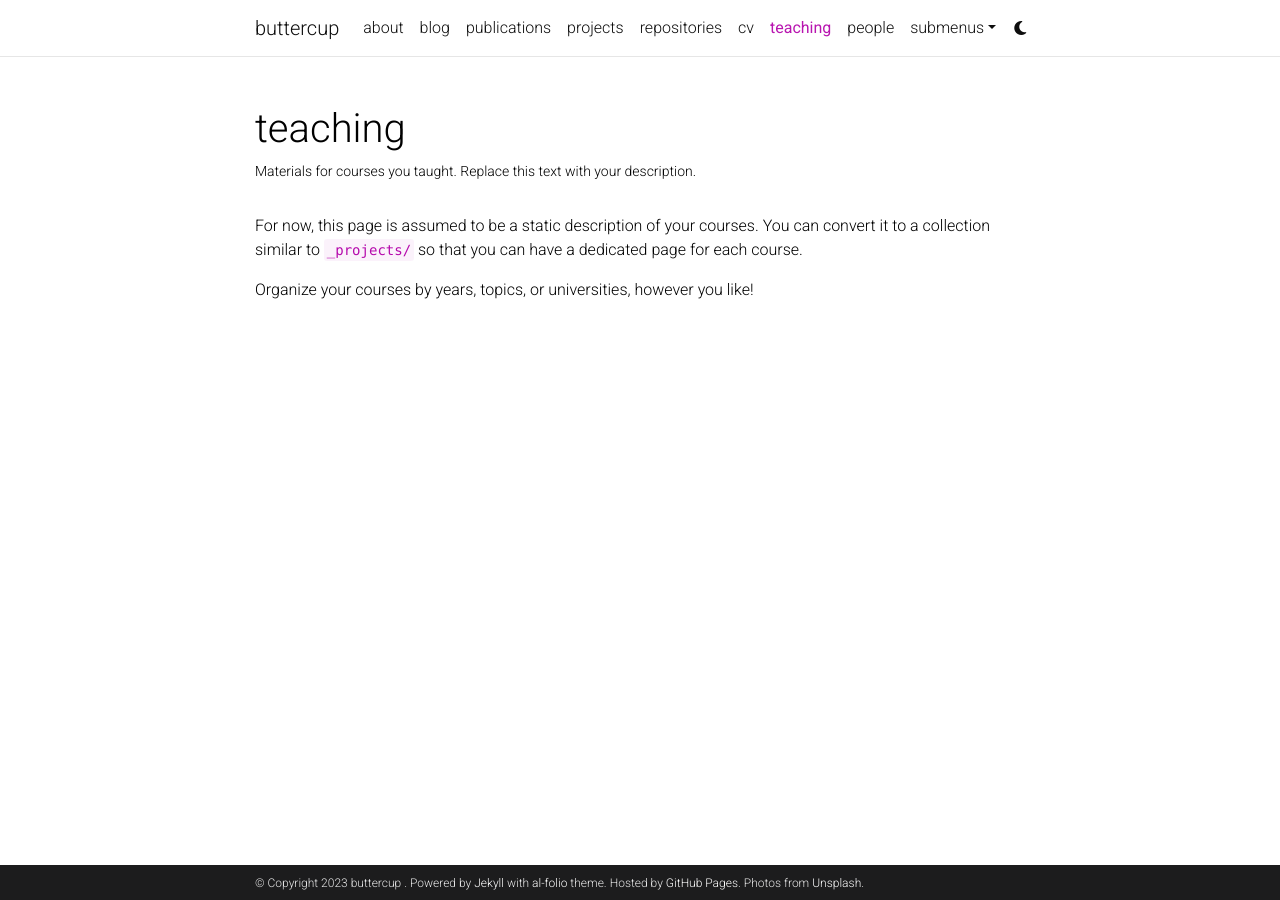
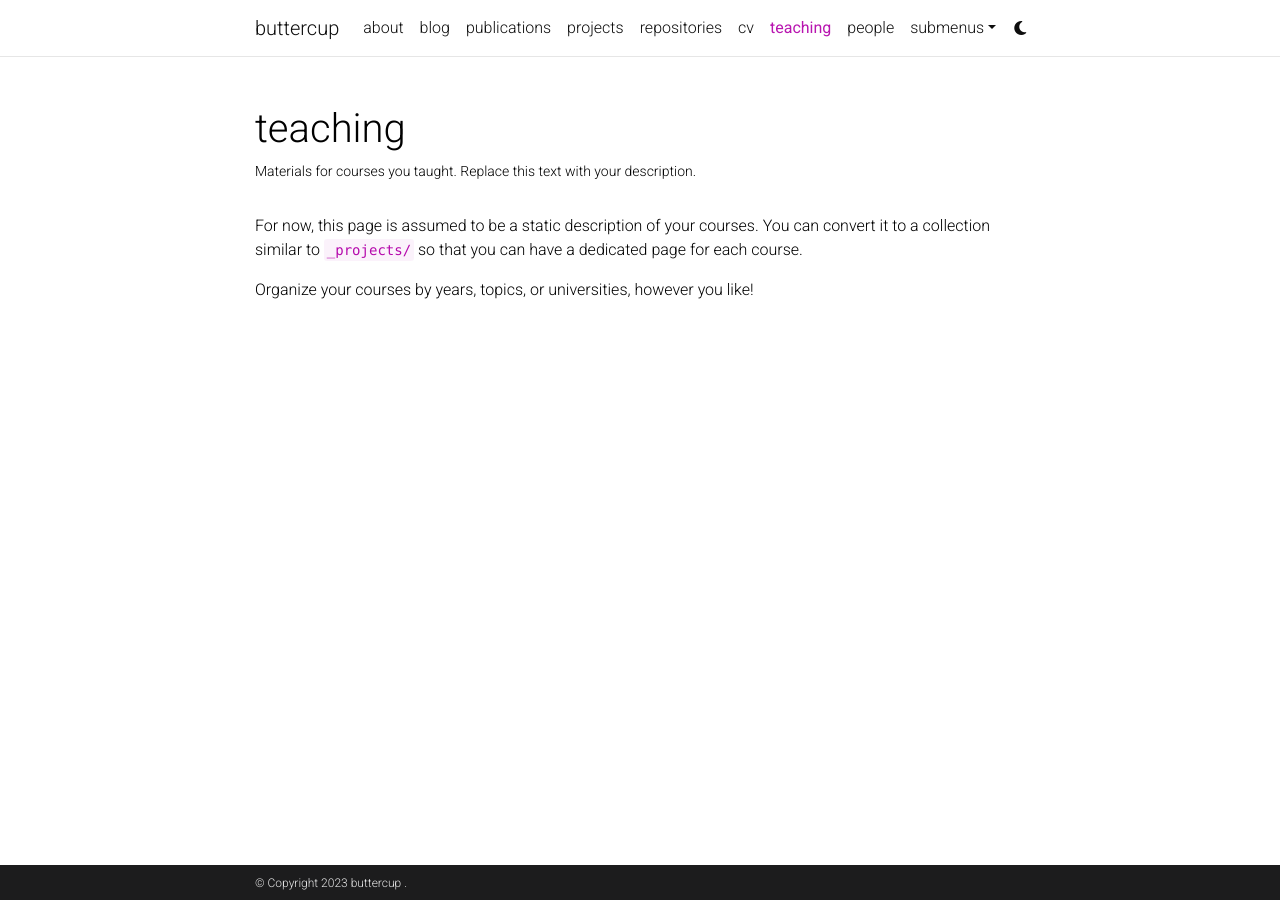
Before and after one commit to new-Sunset-shimmer/new-Sunset-shimmer, a Jekyll site: the page built from _pages/teaching.md, in a window 1280 px wide. Built offline with Jekyll 4.4.1, drawn with Linux system fonts in a browser that asks for light colours; comment, search, counter and statistics services are not loaded; a style sheet for code colours, icons or effects is not loaded.

Commit message:
Update _config.yml

```diff
--- a/_config.yml
+++ b/_config.yml
@@ -8,12 +8,10 @@
 last_name:
 email: you@example.com
 description: > # the ">" symbol means to ignore newlines until "footer_text:"
-  A simple, whitespace theme for academics. Based on [*folio](https://github.com/bogoli/-folio) design.
+  normal person
 footer_text: >
-  Powered by <a href="https://jekyllrb.com/" target="_blank">Jekyll</a> with <a href="https://github.com/alshedivat/al-folio">al-folio</a> theme.
-  Hosted by <a href="https://pages.github.com/" target="_blank">GitHub Pages</a>.
-  Photos from <a href="https://unsplash.com" target="_blank">Unsplash</a>.
-keywords: jekyll, jekyll-theme, academic-website, portfolio-website  # add your own keywords or leave empty
+
+keywords:
 
 lang: en # the language of your site (for example: en, fr, cn, ru, etc.)
 icon: ⚛️  # the emoji used as the favicon (alternatively, provide image name in /assets/img/)
```
